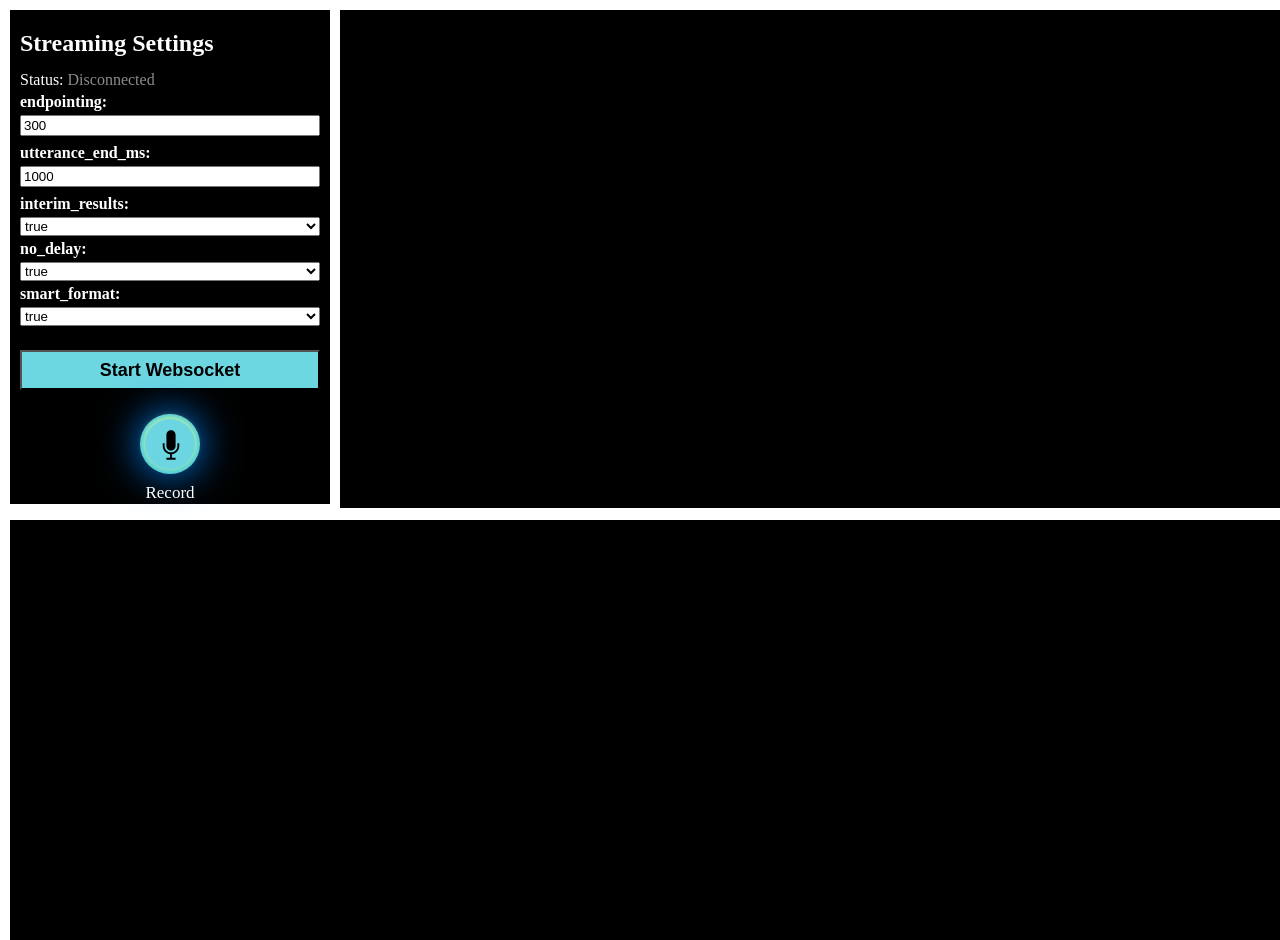
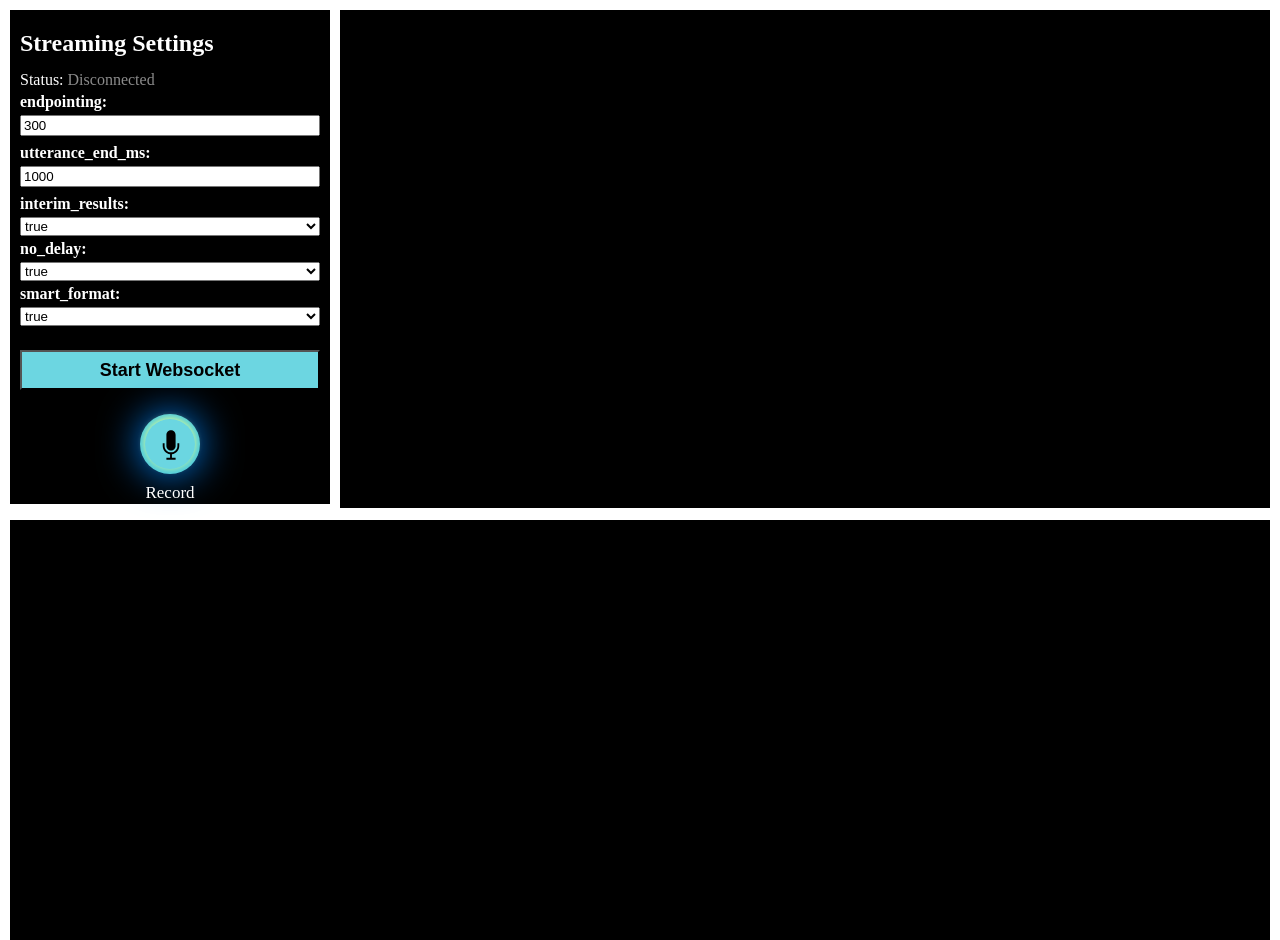
Before and after one commit to DamienDeepgram/deepgram-streaming-debugger, a website: page public/index.html in a window 1280 px wide. Drawn offline with Linux system fonts and the light colour scheme.

Commit message:
Update style.css

```diff
--- a/public/style.css
+++ b/public/style.css
@@ -150,7 +150,7 @@
   position: absolute;
   top: 10px;
   height: 478px;
-  width: calc(100% - 350px);
+  width: calc(100% - 370px);
   left: 340px;
   text-align: left;
   background-color: #000;
@@ -166,7 +166,7 @@
   position: absolute;
   top: 520px;
   height: 400px;
-  width: calc(100% - 20px);
+  width: calc(100% - 40px);
   left: 10px;
   text-align: left;
   background-color: #000;
```
